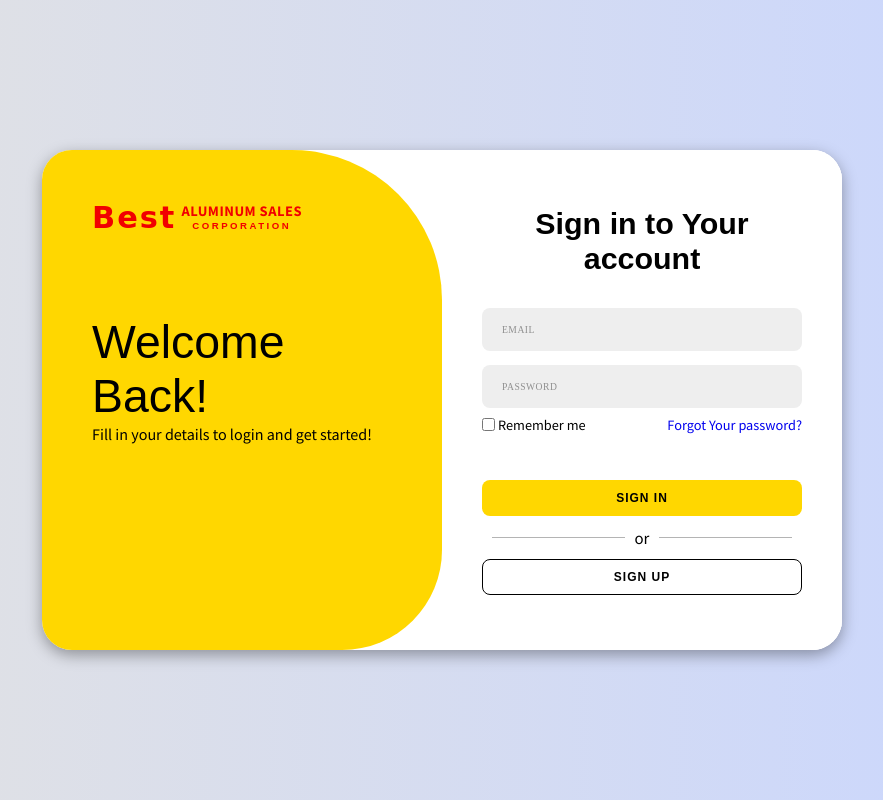
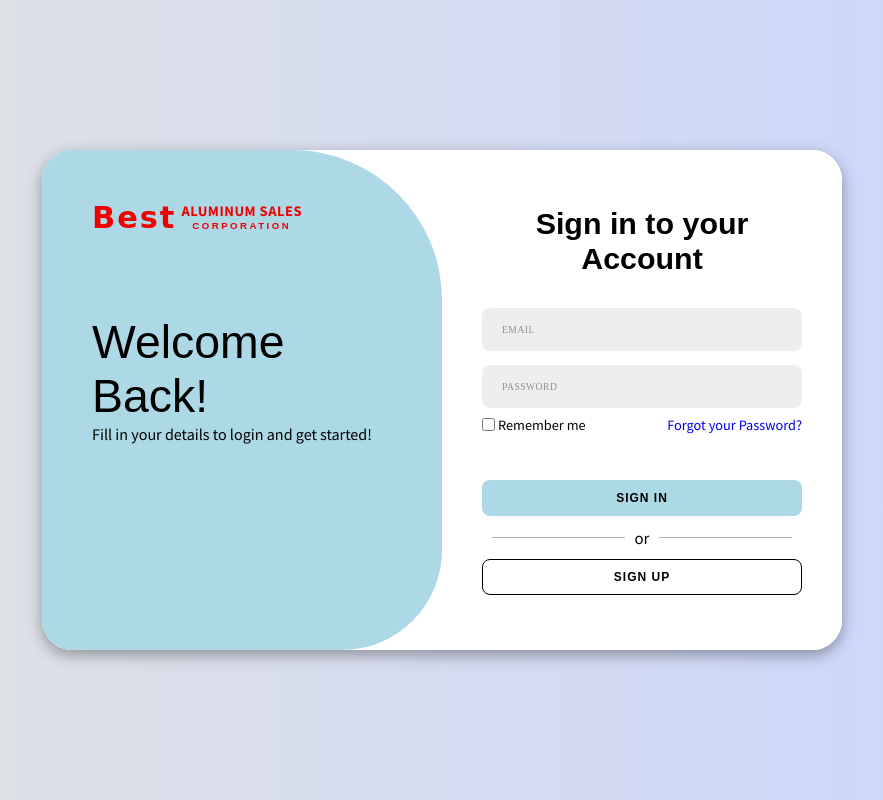
Before and after one commit to donairecm/Sysarch, a PHP site: page / in a window 1280 px wide. Shown: the whole page, without its empty margins (198-1081 px from the left). Run offline with PHP 8.4, Linux system fonts and the light colour scheme; some web fonts are replaced.

Commit message:
Simple changes. Fixed some capitalization, modified statements, and change the colors. Should follow the color design for every design involved from now on.

```diff
--- a/index.html
+++ b/index.html
@@ -6,7 +6,7 @@
     <meta name="viewport" content="width=device-width, initial-scale=1.0">
     <link rel="stylesheet" href="https://cdnjs.cloudflare.com/ajax/libs/font-awesome/6.4.2/css/all.min.css">
     <link rel="stylesheet" href="login-register/style.css">
-    <title>Best Aluminum Sales Corporation</title>
+    <title>Best Aluminum Sales Corp.</title>
 </head>
 
 <body>
@@ -14,7 +14,7 @@
     <div class="container active" id="container">
         <div class="form-container sign-up">
         <form action="">
-                <div class="form-header">Sign in to Your account</div>
+                <div class="form-header">Sign in to your Account</div>
                 <div class="input-group">
                     <input type="text" required>
                     <label for="">Email</label>
@@ -28,7 +28,7 @@
                         <input type="checkbox">
                         <p class="text">Remember me</p>
                     </div>
-                    <a href="#">Forgot Your password?</a>
+                    <a href="#">Forgot your Password?</a>
                 </div>
                 <button>Sign in</button>
             <div class="or">
@@ -95,7 +95,7 @@
             </div>
             <div class="message">
                 <div class="top">Start Here</div>
-                <div class="bot">Begin your journey by creating your account and joining our team</div>
+                <div class="bot">Sign up now to access the management system!</div>
             </div>
                 </div>
             </div>
--- a/login-register/style.css
+++ b/login-register/style.css
@@ -1,4 +1,5 @@
 @import url('https://fonts.googleapis.com/css2?family=Arizonia&family=Goldman:wght@400;700&family=Noto+Sans+JP:wght@100..900&display=swap');
+
 *{
     border: 0;
     padding: 0;
@@ -7,7 +8,7 @@
 }
 :root {
     --main-color: #2C3E50;
-    --company-background: gold;
+    --company-background: lightblue;
     --background-color: white;
 }
 
@@ -121,7 +122,7 @@ body{
 }
 
 .toggle{
-    background-color: gold;
+    background-color: lightblue;
     height: 100%;
     position: relative;
     left: -100%;
@@ -321,6 +322,7 @@ a,.text{
 .remember{
     gap: 3px;
 }
+
 .or{
     font-family: "Noto Sans JP", sans-serif;
     display: flex;
@@ -353,7 +355,7 @@ form .signup-login-btn-container{
 
 .signup-login-btn-container button:hover{
     background-color: var(--company-background);
-    border: 1px solid gold;
+    border: 1px solid rgb(66, 63, 241);
 }
 .sign-up button:not(.signup-login-btn-container button){
     margin-top: 45px;
```
